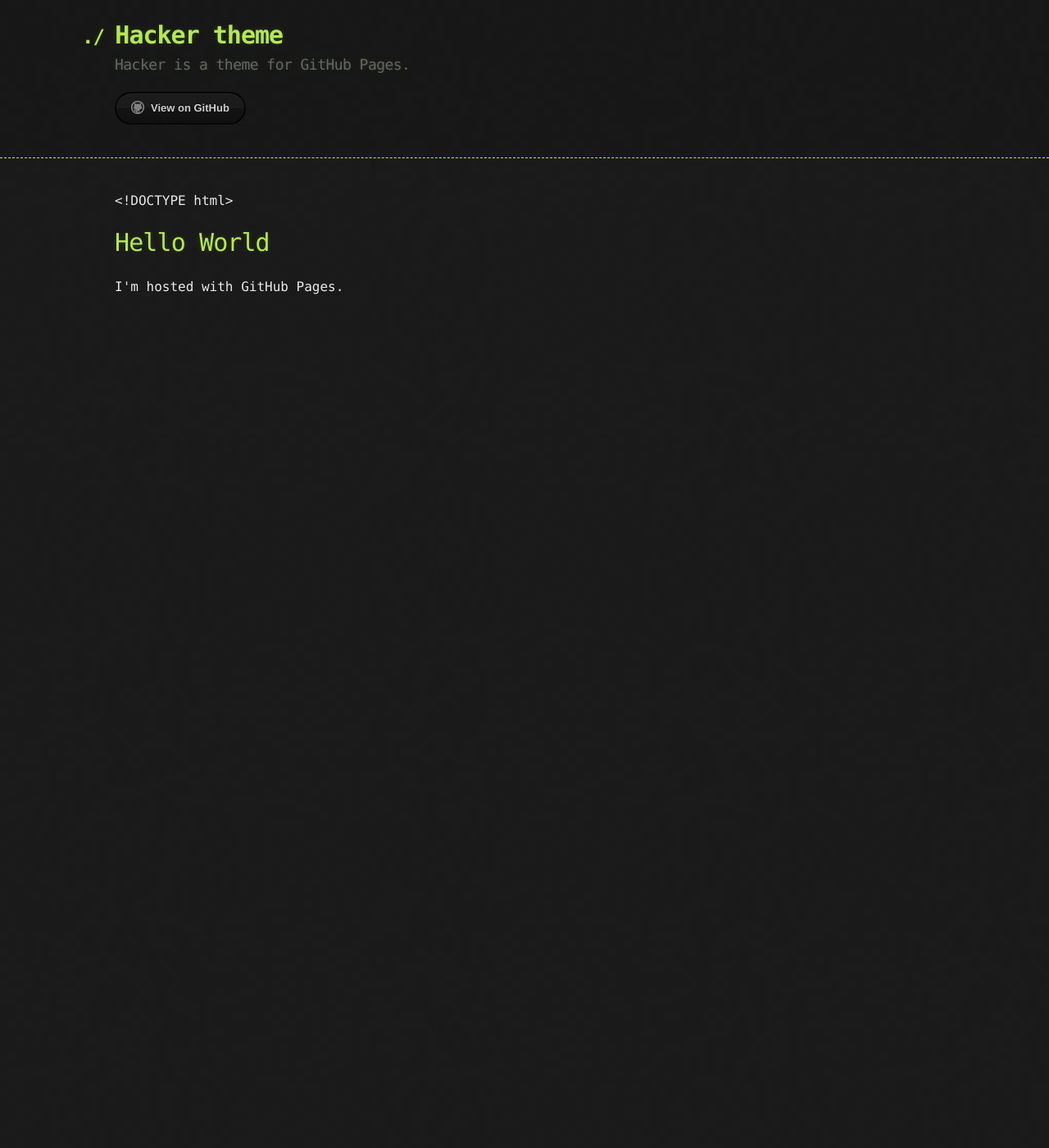
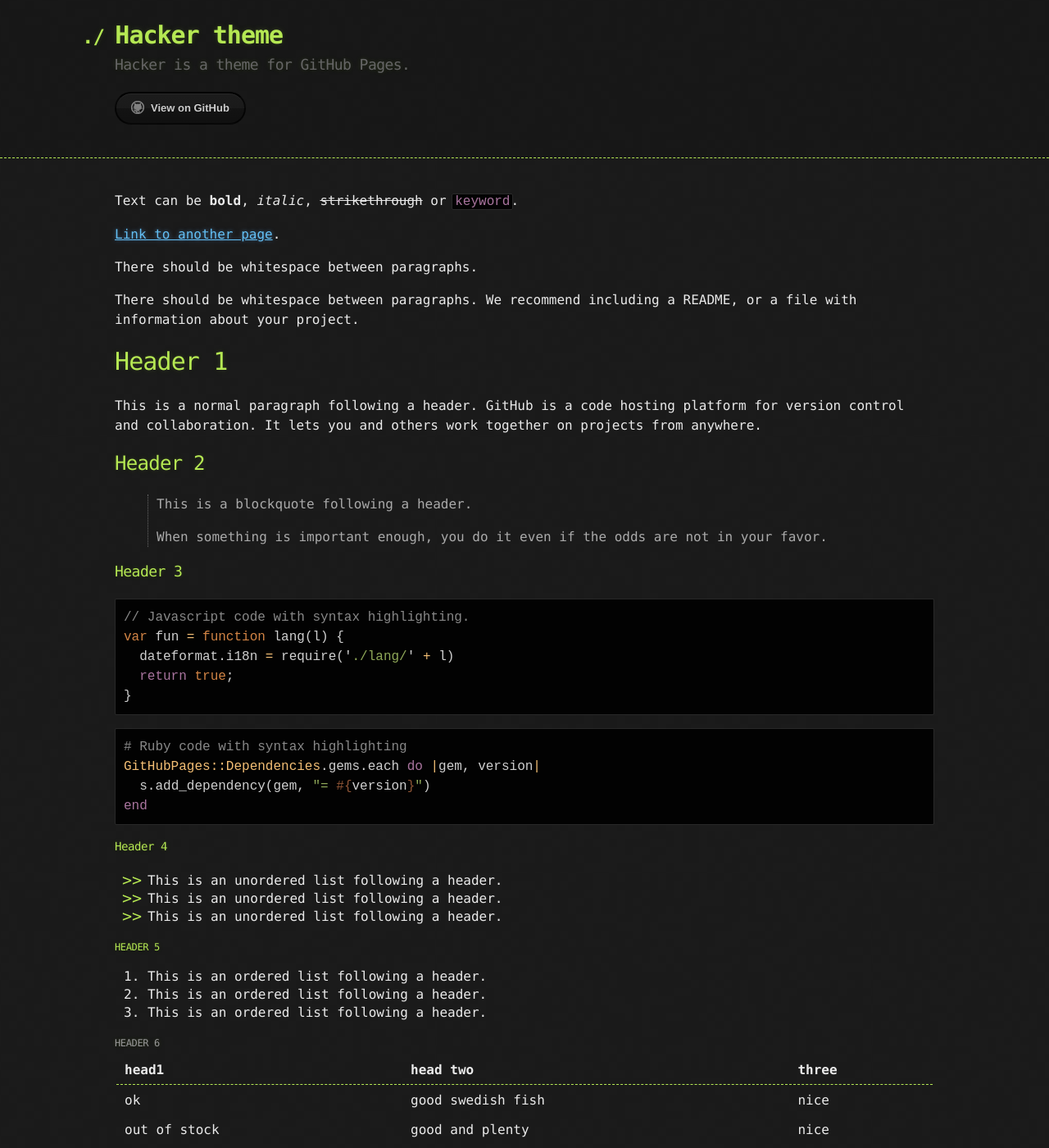
Before and after one commit to lukasgolino/lukasgolino.github.io, a Jekyll site: the page built from index.md, in a window 1280 px wide and 1400 px high. Shown: the whole window at 82% size. Built offline with Jekyll 4.4.1, drawn with Linux system fonts in a browser that asks for light colours; our own code applies the rules of GitHub Pages for plain Markdown files; some of the changed text lies outside the part shown.

Commit message:
Update index.md

````diff
--- a/index.md
+++ b/index.md
@@ -1,7 +1,123 @@
-<!DOCTYPE html>
-<html>
-<body>
-<h1>Hello World</h1>
-<p>I'm hosted with GitHub Pages.</p>
-</body>
-</html>
+---
+layout: default
+---
+
+Text can be **bold**, _italic_, ~~strikethrough~~ or `keyword`.
+
+[Link to another page](./another-page.html).
+
+There should be whitespace between paragraphs.
+
+There should be whitespace between paragraphs. We recommend including a README, or a file with information about your project.
+
+# Header 1
+
+This is a normal paragraph following a header. GitHub is a code hosting platform for version control and collaboration. It lets you and others work together on projects from anywhere.
+
+## Header 2
+
+> This is a blockquote following a header.
+>
+> When something is important enough, you do it even if the odds are not in your favor.
+
+### Header 3
+
+```js
+// Javascript code with syntax highlighting.
+var fun = function lang(l) {
+  dateformat.i18n = require('./lang/' + l)
+  return true;
+}
+```
+
+```ruby
+# Ruby code with syntax highlighting
+GitHubPages::Dependencies.gems.each do |gem, version|
+  s.add_dependency(gem, "= #{version}")
+end
+```
+
+#### Header 4
+
+*   This is an unordered list following a header.
+*   This is an unordered list following a header.
+*   This is an unordered list following a header.
+
+##### Header 5
+
+1.  This is an ordered list following a header.
+2.  This is an ordered list following a header.
+3.  This is an ordered list following a header.
+
+###### Header 6
+
+| head1        | head two          | three |
+|:-------------|:------------------|:------|
+| ok           | good swedish fish | nice  |
+| out of stock | good and plenty   | nice  |
+| ok           | good `oreos`      | hmm   |
+| ok           | good `zoute` drop | yumm  |
+
+### There's a horizontal rule below this.
+
+* * *
+
+### Here is an unordered list:
+
+*   Item foo
+*   Item bar
+*   Item baz
+*   Item zip
+
+### And an ordered list:
+
+1.  Item one
+1.  Item two
+1.  Item three
+1.  Item four
+
+### And a nested list:
+
+- level 1 item
+  - level 2 item
+  - level 2 item
+    - level 3 item
+    - level 3 item
+- level 1 item
+  - level 2 item
+  - level 2 item
+  - level 2 item
+- level 1 item
+  - level 2 item
+  - level 2 item
+- level 1 item
+
+### Small image
+
+![Octocat](https://github.githubassets.com/images/icons/emoji/octocat.png)
+
+### Large image
+
+![Branching](https://guides.github.com/activities/hello-world/branching.png)
+
+
+### Definition lists can be used with HTML syntax.
+
+<dl>
+<dt>Name</dt>
+<dd>Godzilla</dd>
+<dt>Born</dt>
+<dd>1952</dd>
+<dt>Birthplace</dt>
+<dd>Japan</dd>
+<dt>Color</dt>
+<dd>Green</dd>
+</dl>
+
+```
+Long, single-line code blocks should not wrap. They should horizontally scroll if they are too long. This line should be long enough to demonstrate this.
+```
+
+```
+The final element.
+```
````
